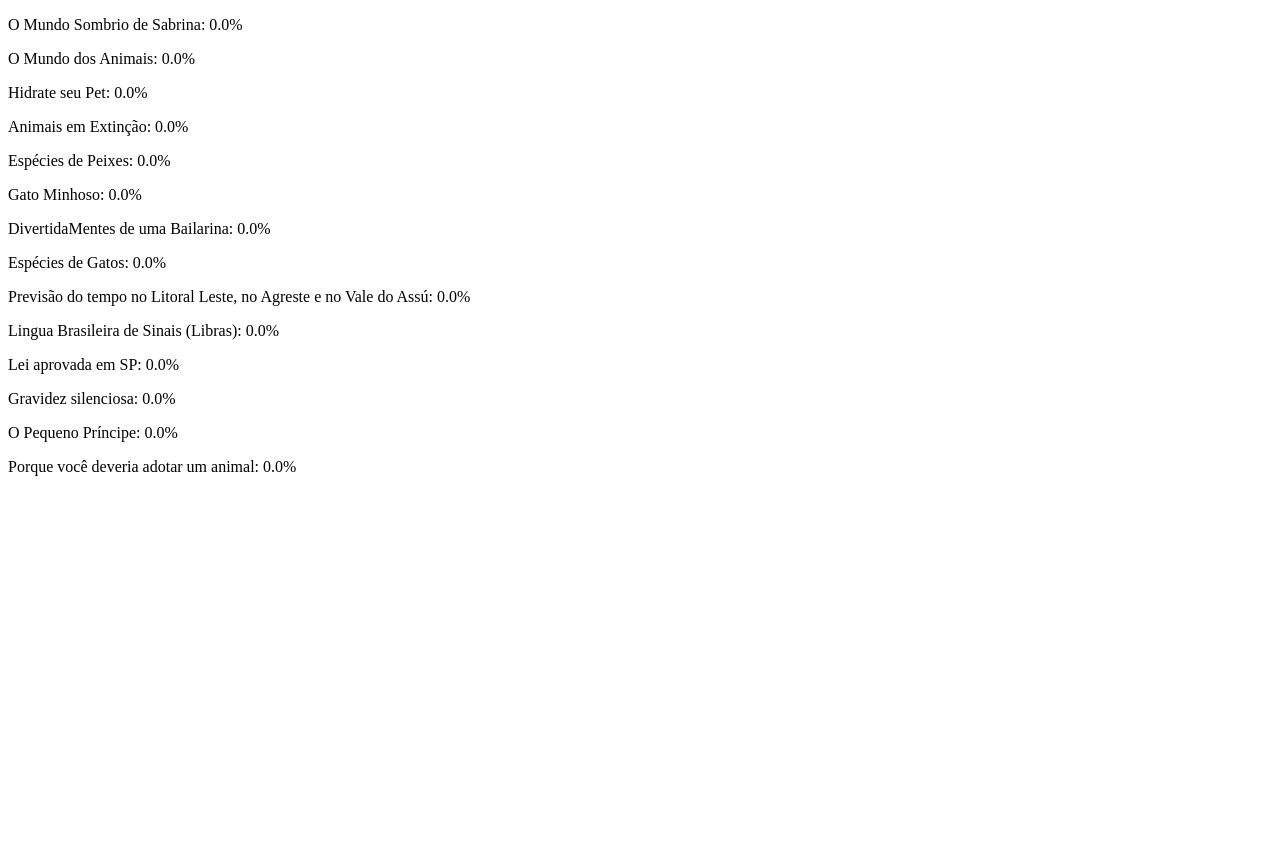
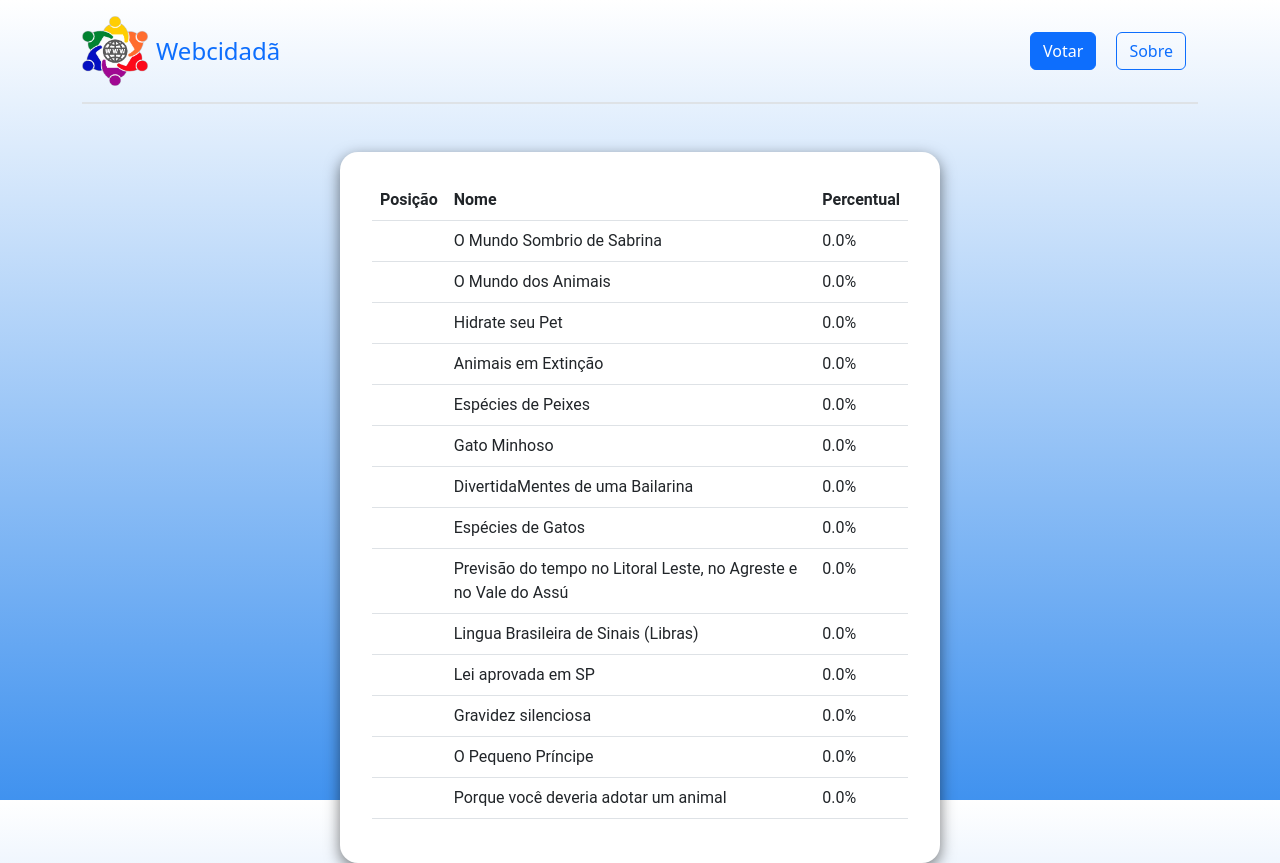
Before and after one commit to LuterKinggg/VotacaoWebCidada, a Flask app: page /resultado in a window 1280 px wide. Before the commit the page ends 476 px from the top, so only its background shows below. Run offline with Flask 3, Linux system fonts and the light colour scheme.

Commit message:
Resultados Page

```diff
--- a/static/resultado.css
+++ b/static/resultado.css
@@ -0,0 +1,30 @@
+/* Resetando tudo */
+* {
+    margin: 0;
+    padding: 0;
+    border: 0;
+    outline: none;
+    box-sizing: border-box;
+  }
+  body {
+    background: linear-gradient(to bottom, white, rgb(64, 146, 239));
+    background-attachment: fixed;
+  }
+  main {
+    display: flex;
+    justify-content: center;
+    margin-top: 3rem;
+  }
+  .menu-tittle {
+    font-weight: 500;
+  }
+  /* CONTAINER */
+.container-res {
+    background: #fff;
+    position: relative;
+    width: 600px;
+    padding: 28px 32px;
+    border-radius: 18px;
+    font-family: "Roboto", sans-serif;
+    box-shadow: #00000086 0 5px 15px;
+  }
--- a/templates/resultado.html
+++ b/templates/resultado.html
@@ -3,11 +3,13 @@
   <head>
     <meta charset="UTF-8" />
     <meta name="viewport" content="width=device-width, initial-scale=1.0" />
+    <link rel="shortcut icon" href="{{ url_for('static', filename='img.ico') }}" type="image/x-icon">
     <link
-      rel="stylesheet"
-      href="{{ url_for('static', filename='resultado.css') }}" />
-    <link rel="shortcut icon" href="{{ url_for('static', filename='img.ico') }}" type="image/x-icon">
-    <link rel="stylesheet" href="temp2.css" />
+    href="https://cdn.jsdelivr.net/npm/bootstrap@5.2.1/dist/css/bootstrap.min.css"
+    rel="stylesheet"
+    integrity="sha384-iYQeCzEYFbKjA/T2uDLTpkwGzCiq6soy8tYaI1GyVh/UjpbCx/TYkiZhlZB6+fzT"
+    crossorigin="anonymous" />
+    <link rel="stylesheet" href="../static/resultado.css" />
     <script>
       setInterval(function() {
           location.reload();
@@ -15,13 +17,167 @@
     </script>
     <title>Resultado</title>
   </head>
+  <body>
+    <div class="container">
+      <header
+        class="d-flex flex-wrap justify-content-between py-3 mb-4 border-bottom border-2">
+        <a
+          href="https://www.instagram.com/webcidada.uern/"
+          target="_blank"
+          class="d-flex align-items-center mb-3 mb-md-0 me-md-auto link-body-emphasis text-decoration-none">
+          <img
+            src="../static/webcidada.png"
+            alt="Webcidadã"
+            width="66"
+            height="70"
+            class="bi me-2" />
+          <span class="fs-4 menu-tittle">Webcidadã</span>
+        </a>
+
+        <ul class="nav nav-pills">
+          <nav class="navbar bg-body-tertiary">
+            <li class="nav-item">
+              <a
+                href="/"
+                class="btn btn-primary me-2"
+                aria-current="page">Votar</a>
+            </li>
+          </nav>
+
+          <nav class="navbar bg-body-tertiary">
+            <div class="container-fluid">
+              <button
+                class="btn btn-outline-primary"
+                type="button"
+                data-bs-toggle="offcanvas"
+                data-bs-target="#offcanvasNavbarLight"
+                aria-controls="offcanvasNavbarLight"
+                aria-label="Toggle navigation">
+                Sobre
+              </button>
+
+              <div
+                class="offcanvas offcanvas-end"
+                tabindex="-1"
+                id="offcanvasNavbarLight"
+                aria-labelledby="offcanvasNavbarLightLabel">
+                <div class="offcanvas-header">
+                  <h2
+                    class="offcanvas-title text-primary"
+                    id="offcanvasNavbarLightLabel">
+                    Sobre o site:
+                  </h2>
+                  <button
+                    type="button"
+                    class="btn-close"
+                    data-bs-dismiss="offcanvas"
+                    aria-label="Close"></button>
+                </div>
+                <div class="offcanvas-body">
+                  <p style="text-align: justify">
+                    Este é um site criado para realizar a votação sobre o melhor
+                    "jornal" feito pela Turma E do projeto Webcidadã.
+                  </p>
+
+                  <h4 class="text-black">Criadores</h4>
+                  <ul class="list-unstyled">
+                    <li>
+                      <a href="https://github.com/FelipeFMedeiros"
+                        target="_blank" class="text-black link-primary">Felipe
+                        Freitas</a>
+                    </li>
+                    <li>
+                      <a href="https://github.com/LuterKinggg" target="_blank"
+                        class="text-black link-primary">Lutercio Jackson</a>
+                    </li>
+                  </ul>
+                </div>
+                <div
+                  class="d-flex align-items-center justify-content-center opacity-100"">
+                  <img
+                    src="../static/webcidada.jpeg"
+                    width="150"
+                    height="150"
+                    class="align-content-center img-fluid" />
+
+                </div>
+                <div
+                  class="d-flex align-items-center justify-content-center opacity-100"">
+                  <img
+                    src="../static/logoUERN.jpg"
+                    width="260"
+                    height="160"
+                    class="align-content-center img-fluid" />
+
+                </div>
+              </div>
+            </div>
+          </nav>
+        </ul>
+      </header>
+    </div>
+
+
+
+
+    <div class="container mt-5">
+
   <main>
-    <body>
-      <div class="container">
+
+    <div class="container-res">
+
+      <table class="table">
+
+      <thead>
+        <tr>
+          <th scope="col">Posição</th>
+          <th scope="col">Nome</th>
+          <th scope="col">Percentual</th>
+        </tr>
+      </thead>
+
+      <tbody>
         {% for key, value in votes.items() %}
-          <p>{{ key }}: {{ (value / count * 100)|round(2)}}%</p>
+        <tr>
+          <th class="pos" scope="row"></th>
+          <td>{{ key }}</td>
+          <td>{{ (value / count * 100)|round(2)}}%</td>
+        </tr>
         {% endfor %}
-      </div>
-    </body>
-  </main>
+      </tbody>
+    </table>
+
+
+
+    </div>
+    </main>
+  </div>
+
+  <!-- PEGA POSIÇÃO -->
+  <!--
+  {% for key, value in votes.items() %}
+  <script>
+    var elementosPos = document.querySelectorAll(".pos");
+
+    function pos(num) {
+      elementosPos.forEach(function(elemento) {
+          if (num != 0) {
+            elemento.textContent = num;
+          }
+      });
+    }
+    pos('{{ value }}');
+  </script>
+  {% endfor %}
+-->
+
+  <!-- BOOTSTRAP -->
+    <script src="https://code.jquery.com/jquery-3.6.4.min.js"></script>
+    <script
+      src="https://cdn.jsdelivr.net/npm/bootstrap@5.3.2/dist/js/bootstrap.bundle.min.js"
+      integrity="sha384-C6RzsynM9kWDrMNeT87bh95OGNyZPhcTNXj1NW7RuBCsyN/o0jlpcV8Qyq46cDfL"
+      crossorigin="anonymous">
+    </script>
+
+  </body>
 </html>
```
Also changed, not shown: 1 other file.
